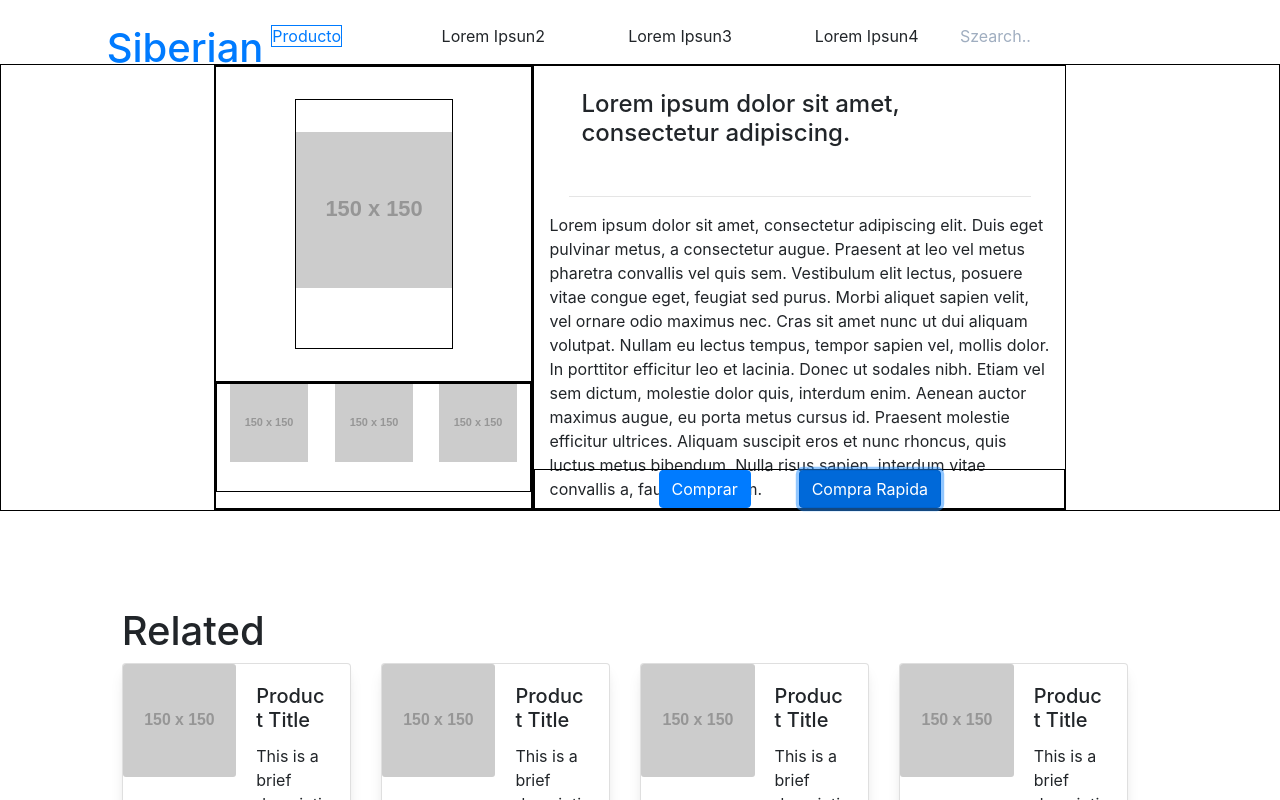
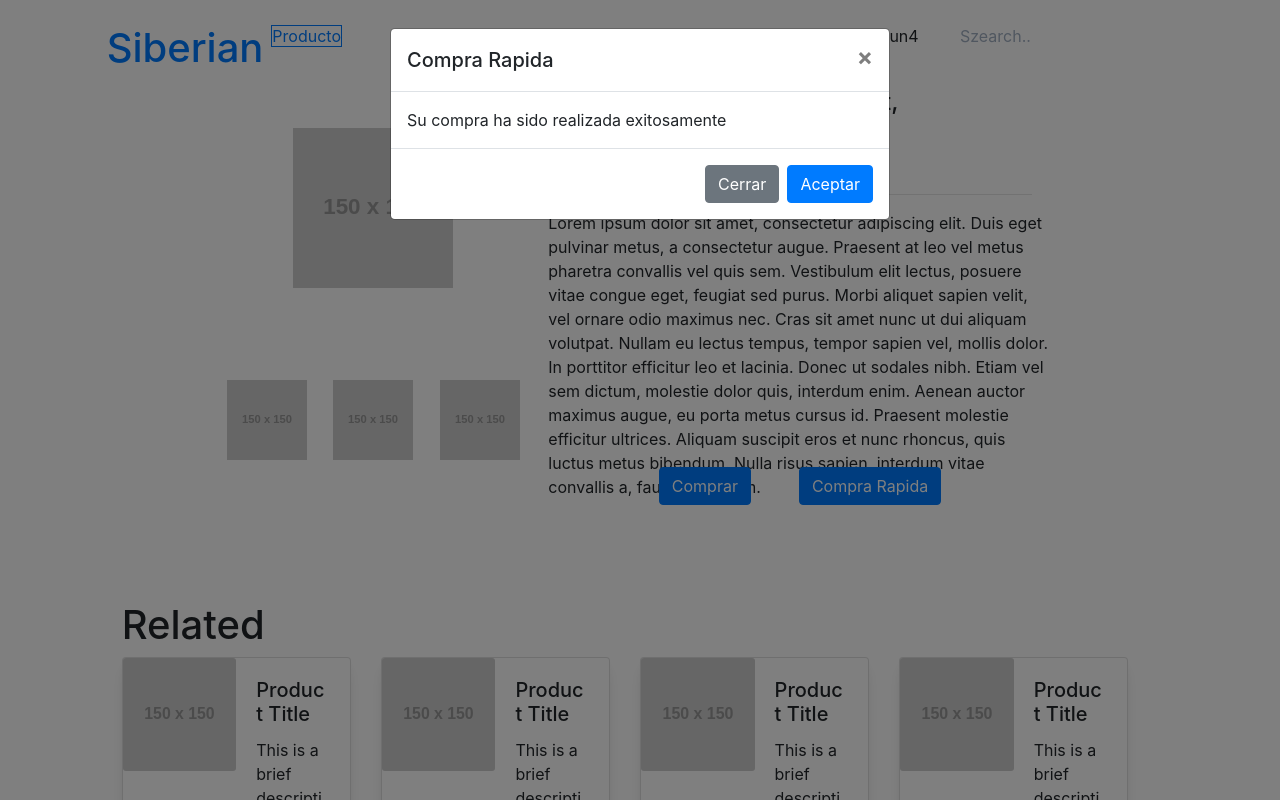
Before and after one commit to StraightUpCode/diseno_web, a website built with Parcel: page src/product.html in a window 1280 px wide. Both pictures are taken after a click on the button "Compra Rapida". Shown: the top 800 px of the page. Built offline with nearby package versions, Linux system fonts and the light colour scheme; placeholder pictures from the web are drawn by us.

Commit message:
Popup para compra rapida

```diff
--- a/package.json
+++ b/package.json
@@ -15,6 +15,9 @@
   "dependencies": {
     "autoprefixer": "^9.7.6",
     "bootstrap": "^4.5.0",
+    "jquery": "^3.5.1",
+    "popper": "^1.0.1",
+    "popper.js": "^1.16.1",
     "postcss-import": "^12.0.1",
     "postcss-modules": "^2.0.0",
     "tailwindcss": "^1.4.4"
--- a/src/js/index.js
+++ b/src/js/index.js
@@ -1 +1,2 @@
 import 'bootstrap/dist/css/bootstrap.min.css'
+import 'bootstrap'
--- a/src/product.html
+++ b/src/product.html
@@ -28,15 +28,15 @@
         </section>
     </header>
     <main class="grid grid-cols-12">
-       <div class="grid grid-cols-12 col-span-12 cl">
-        <section class="col-span-3 grid grid-cols-6 col-start-3 cl ">
-            <div class="grid col-span-6 grid-cols-4 cl">
-                <div class="col-span-2 col-start-2 cl py-8 my-8">
+       <div class="grid grid-cols-12 col-span-12 ">
+        <section class="col-span-3 grid grid-cols-6 col-start-3  ">
+            <div class="grid col-span-6 grid-cols-4 ">
+                <div class="col-span-2 col-start-2  py-8 my-8">
                     <img src="https://via.placeholder.com/150" alt="placeholder" class='w-full object-fit'>
                 </div>
             </div>
-            <div class="col-span-6 grid grid-cols-6 cl">
-                <ul class='col-span-6 flex justify-around cl'>
+            <div class="col-span-6 grid grid-cols-6 ">
+                <ul class='col-span-6 flex justify-around '>
                     <li class="w-1/4">
                         <img src="https://via.placeholder.com/150" alt="w-full object-fit">
                     </li>
@@ -49,7 +49,7 @@
                 </ul>
             </div>
         </section>
-        <section class="col-span-5  cl">
+        <section class="col-span-5  ">
           <div class='flex flex-wrap'>
             <div class='container w-full  my-4'>
                 <h1 class='text-2xl px-8 w-full '>Lorem ipsum dolor sit amet, consectetur adipiscing.
@@ -60,12 +60,31 @@
                 <hr class="w-9/12 px-8 ">
             </div>
             <div class='container h-64 px-16 '>Lorem ipsum dolor sit amet, consectetur adipiscing elit. Duis eget pulvinar metus, a consectetur augue. Praesent at leo vel metus pharetra convallis vel quis sem. Vestibulum elit lectus, posuere vitae congue eget, feugiat sed purus. Morbi aliquet sapien velit, vel ornare odio maximus nec. Cras sit amet nunc ut dui aliquam volutpat. Nullam eu lectus tempus, tempor sapien vel, mollis dolor. In porttitor efficitur leo et lacinia. Donec ut sodales nibh. Etiam vel sem dictum, molestie dolor quis, interdum enim. Aenean auctor maximus augue, eu porta metus cursus id. Praesent molestie efficitur ultrices. Aliquam suscipit eros et nunc rhoncus, quis luctus metus bibendum. Nulla risus sapien, interdum vitae convallis a, faucibus a diam.</div>
-            <div class='container  cl'>
+            <div class='container  '>
                <div class='container flex justify-center '>
                 <button class='mx-4 btn btn-primary'>Comprar</button>
-                <button class='mx-4 btn btn-primary'>Compra Rapida</button>
+                <button type="button" class='mx-4 btn btn-primary' data-toggle='modal' data-target='#compraRapida'>Compra Rapida</button>
                </div>
             </div>
+            <div class="modal fade" id="compraRapida" data-keyboard="false" tabindex="-1" role="dialog" aria-labelledby="staticBackdropLabel" aria-hidden="true">
+                <div class="modal-dialog">
+                  <div class="modal-content">
+                    <div class="modal-header">
+                      <h5 class="modal-title" id="staticBackdropLabel">Compra Rapida</h5>
+                      <button type="button" class="close" data-dismiss="modal" aria-label="Close">
+                        <span aria-hidden="true">&times;</span>
+                      </button>
+                    </div>
+                    <div class="modal-body">
+                      Su compra ha sido realizada exitosamente
+                    </div>
+                    <div class="modal-footer">
+                      <button type="button" class="btn btn-secondary" data-dismiss="modal">Cerrar</button>
+                      <button type="button" class="btn btn-primary">Aceptar</button>
+                    </div>
+                  </div>
+                </div>
+              </div>
           </div>
         </section>
        </div>
```
Also changed, not shown: 2 other files.
